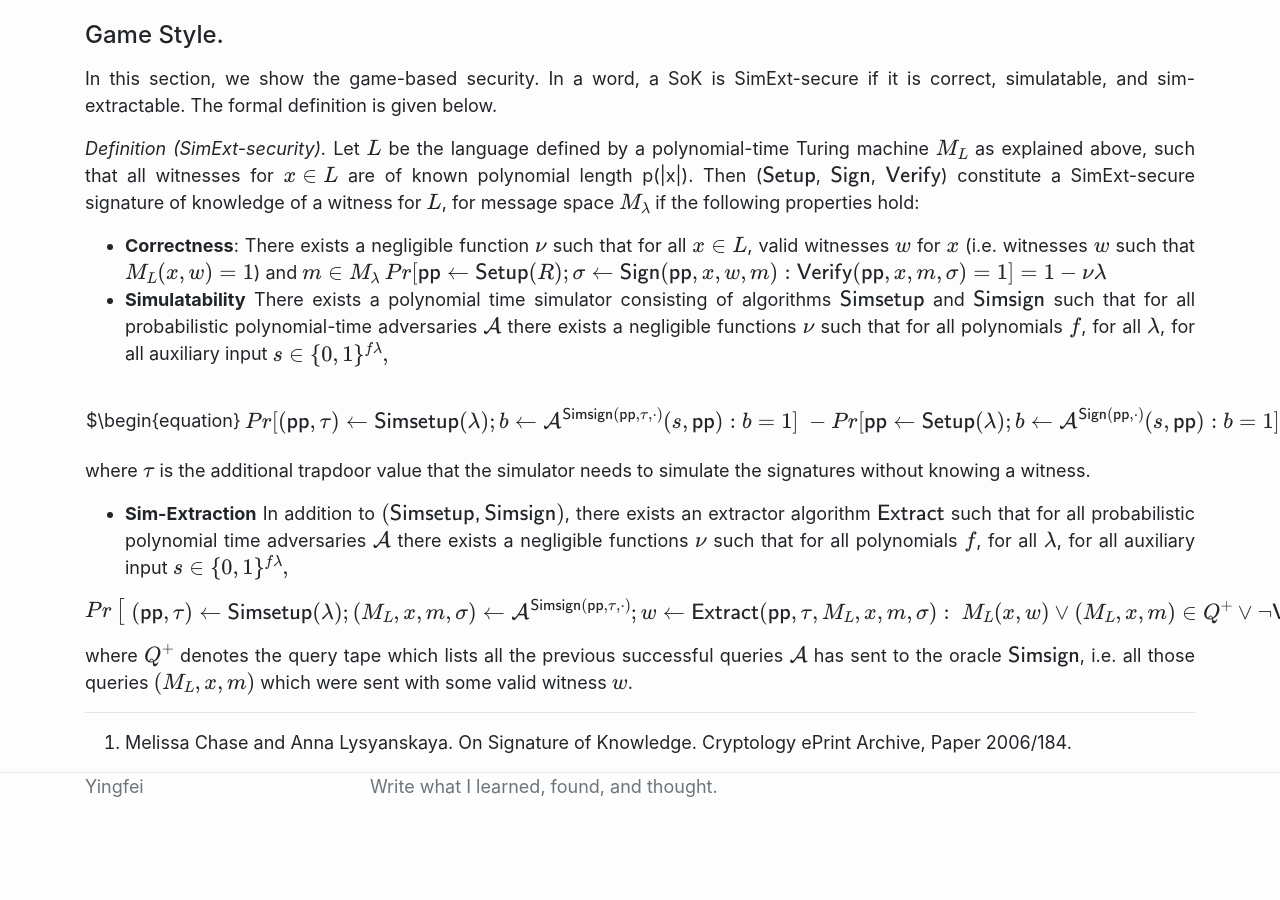
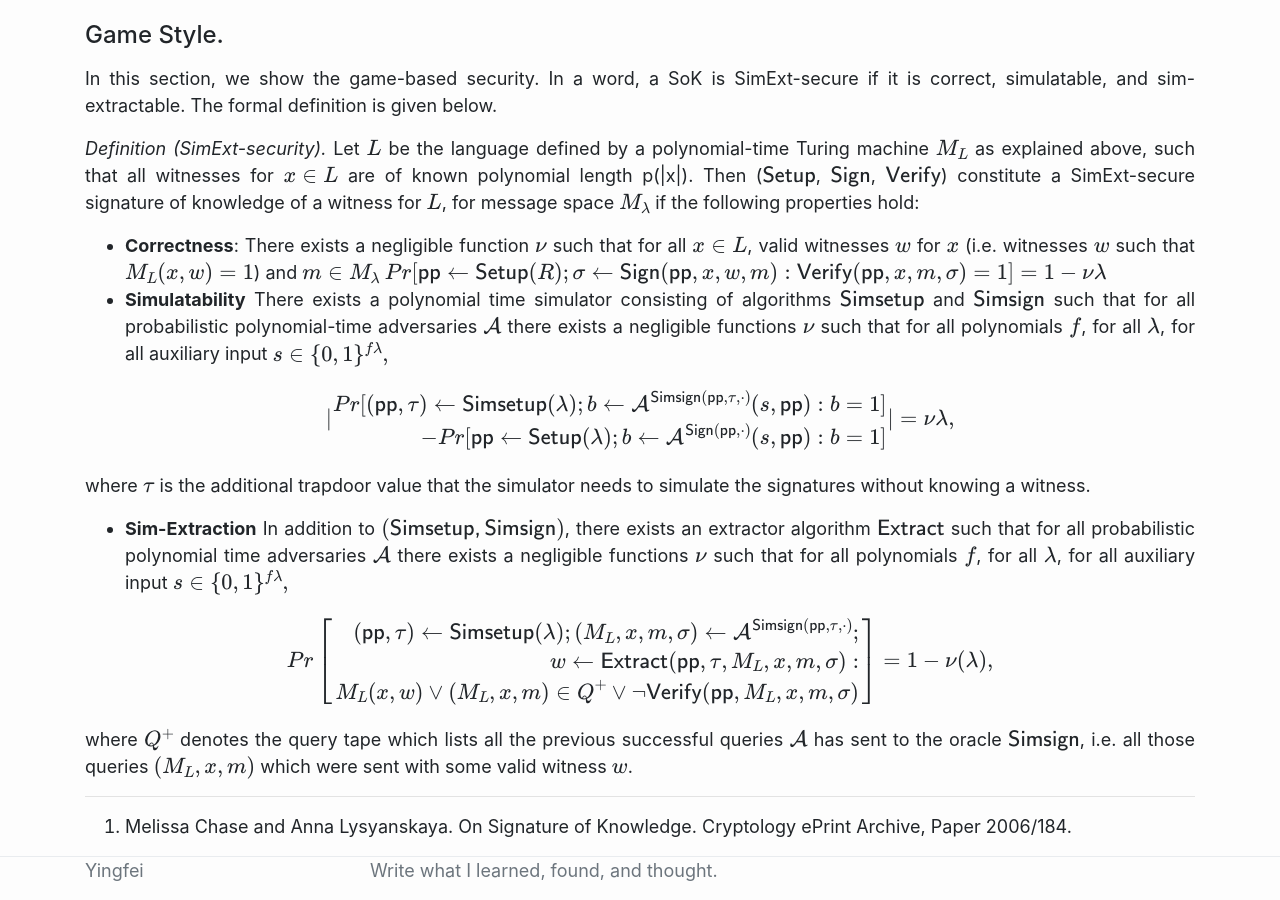
Before and after one commit to YanYingfei/yanyingfei.github.io, a Jekyll site: the page built from _posts/2023-11-07-Signature-of-Knowledge.md, in a window 1280 px wide and 900 px high, scrolled down 2763 px. Built offline with Jekyll 4.4.1, drawn with Linux system fonts in a browser that asks for light colours; formulas are drawn with MathJax 3; before the commit the page ends 3579 px from its top, so only the background shows below that.

Commit message:
Update 2023-11-07-Signature-of-Knowledge.md

```diff
--- a/_posts/2023-11-07-Signature-of-Knowledge.md
+++ b/_posts/2023-11-07-Signature-of-Knowledge.md
@@ -64,14 +64,14 @@ for $L$, for message space $\{ M_\lambda \}$ if the following properties hold:
 $\begin{equation} Pr[\mathsf{pp} \gets \mathsf{Setup}(R); \sigma \gets \mathsf{Sign}(\mathsf{pp},x, w, m):  \mathsf{Verify}(\mathsf{pp}, x, m, \sigma) = 1] = 1 - \nu{\lambda} \end{equation}$
 - **Simulatability** There exists a polynomial time simulator consisting of algorithms $\mathsf{Simsetup}$ and $\mathsf{Simsign}$ such that for all probabilistic polynomial-time adversaries $\mathcal{A}$ there exists a negligible functions $\nu$ such that for all polynomials $f$, for all $\lambda$, for all auxiliary input $$s \in \{0,1\}^{f{\lambda}},$$
 
-$\begin{equation} | \begin{aligned} Pr[(\mathsf{pp},\tau) \gets \mathsf{Simsetup}(\lambda); b\gets \mathcal{A}^{\mathsf{Simsign}(\mathsf{pp}, \tau,\cdot)}(s,\mathsf{pp}): b=1] \\ - Pr[\mathsf{pp} \gets \mathsf{Setup}(\lambda); b\gets \mathcal{A}^{\mathsf{Sign}(\mathsf{pp}, \cdot)}(s,\mathsf{pp}): b=1]\end{aligned} |= \nu{\lambda}, \end{equation}$
+$$\begin{equation} | \begin{aligned} Pr[(\mathsf{pp},\tau) \gets \mathsf{Simsetup}(\lambda); b\gets \mathcal{A}^{\mathsf{Simsign}(\mathsf{pp}, \tau,\cdot)}(s,\mathsf{pp}): b=1] \\ - Pr[\mathsf{pp} \gets \mathsf{Setup}(\lambda); b\gets \mathcal{A}^{\mathsf{Sign}(\mathsf{pp}, \cdot)}(s,\mathsf{pp}): b=1]\end{aligned} |= \nu{\lambda}, \end{equation}$$
 
 where $\tau$ is the additional trapdoor value that the simulator needs to simulate the signatures without knowing a witness.
 - **Sim-Extraction** In addition to $(\mathsf{Simsetup, Simsign})$, there exists an extractor algorithm $\mathsf{Extract}$ such that for all probabilistic polynomial time adversaries $\mathcal{A}$ there exists a negligible functions $\nu$ such that for all polynomials $f$,  for all $\lambda$, for all auxiliary input $$s \in \{0,1\}^{f{\lambda}},$$
 
-$\begin{equation} Pr\left[\begin{aligned} (\mathsf{pp},\tau) \gets \mathsf{Simsetup}(\lambda); (M_L,x,m,\sigma) \gets \mathcal{A}^{\mathsf{Simsign}(\mathsf{pp}, \tau,\cdot)}; \\
+$$\begin{equation} Pr\left[\begin{aligned} (\mathsf{pp},\tau) \gets \mathsf{Simsetup}(\lambda); (M_L,x,m,\sigma) \gets \mathcal{A}^{\mathsf{Simsign}(\mathsf{pp}, \tau,\cdot)}; \\
 w \gets \mathsf{Extract}(\mathsf{pp}, \tau, M_L, x, m, \sigma):\\ M_L(x,w) \vee (M_L, x, m) \in Q^{+} \vee \lnot \mathsf{Verify}(\mathsf{pp},M_L, x, m, \sigma)
-\end{aligned} \right] = 1 - \nu(\lambda) \end{equation},$
+\end{aligned} \right] = 1 - \nu(\lambda) \end{equation},$$
 
 where $Q^+$ denotes the query tape which lists all the previous successful queries $\mathcal{A}$ has sent to the oracle $\mathsf{Simsign}$, i.e. all those queries $(M_L, x, m)$ which were sent with some valid witness $w$.
 
```
